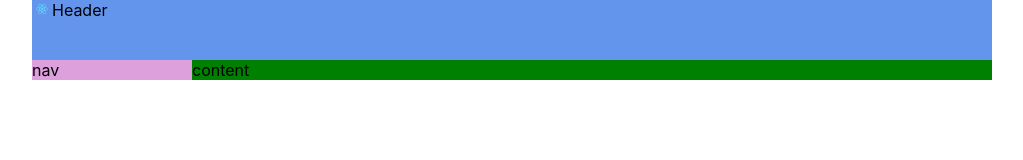
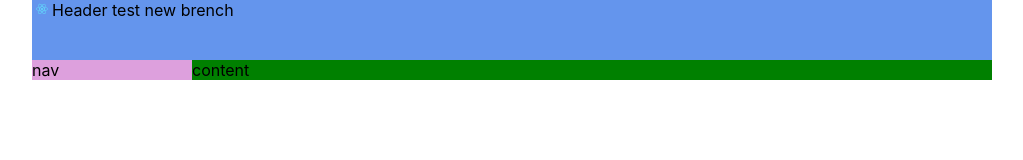
Before and after one commit to mshulezhko/portfolio, a React (Create React App) app in the folder my-app/: page / in a window 1280 px wide. Shown: the top 160 px of the page, without its empty margins (128-1151 px from the left). Built offline with nearby package versions, Linux system fonts and the light colour scheme.

Commit message:
test new brench

```diff
--- a/my-app/src/components/Header.jsx
+++ b/my-app/src/components/Header.jsx
@@ -4,7 +4,7 @@ import logo from '../logo.svg';
 function Header() {
     return <div className='header'>
 <img src={logo} alt="logo" />
-Header
+Header test new brench
     </div>
 }
 
```
